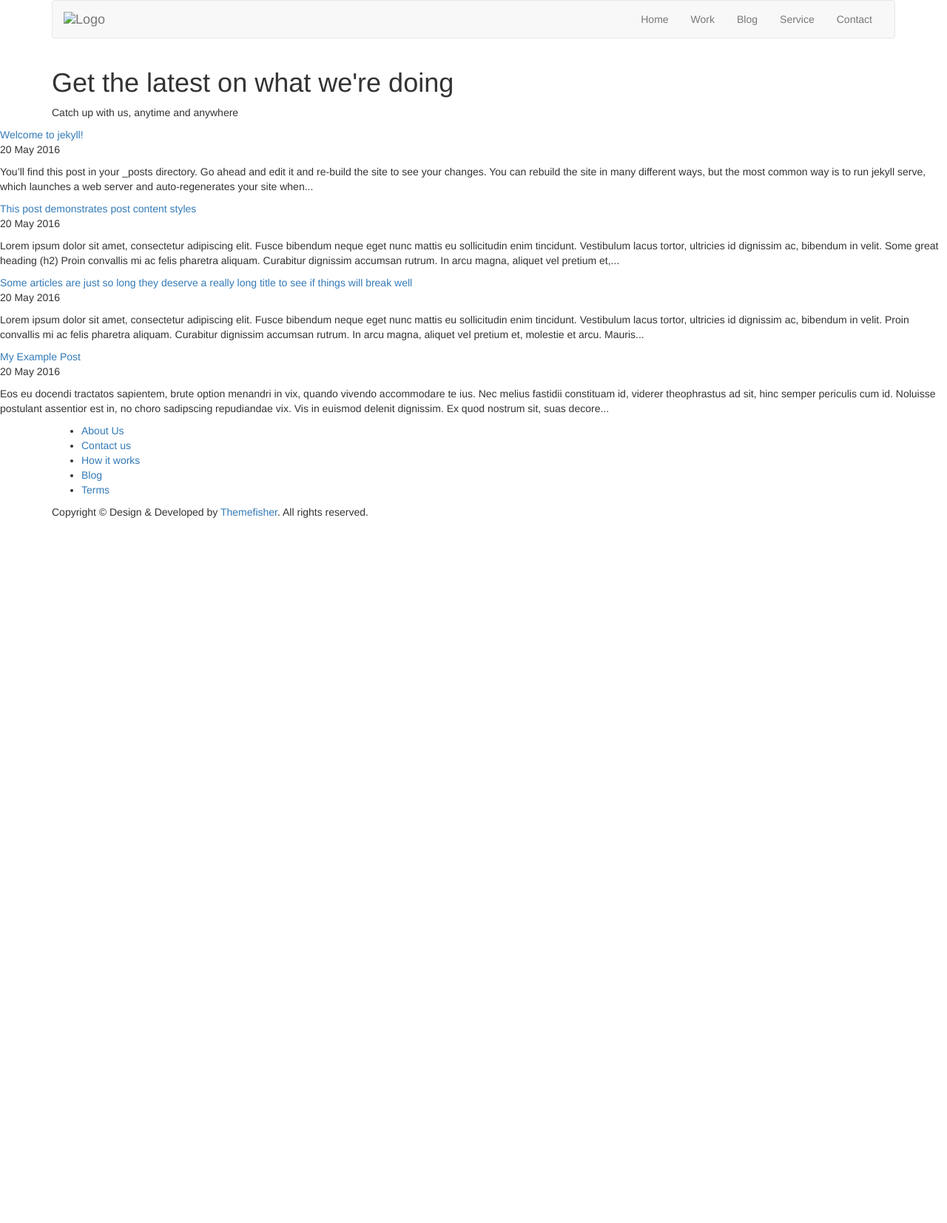
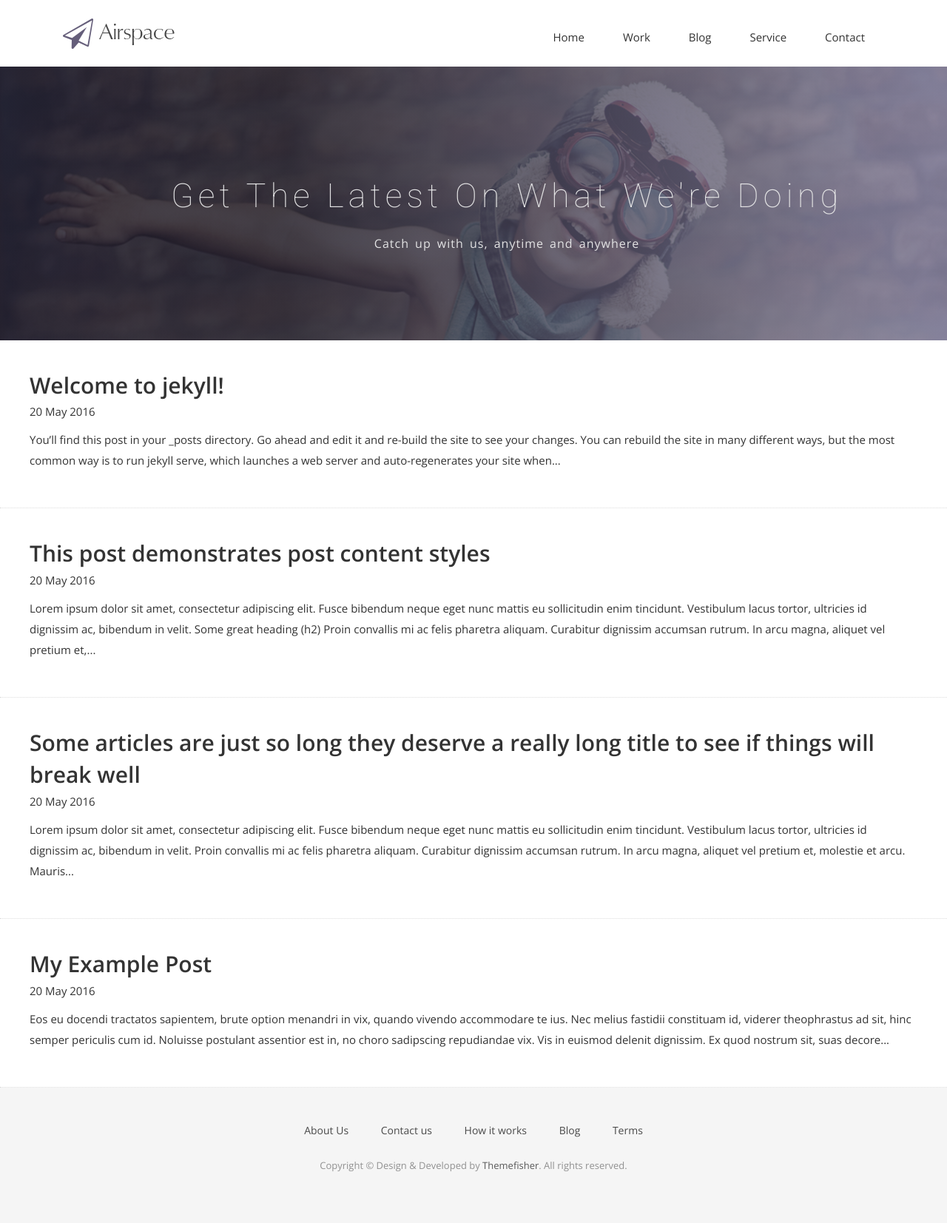
Before and after one commit to alexburn17/CompBeeLab, a Jekyll site: the page built from blog.html, in a window 1280 px wide. Shown: the whole page at 74% size. Built offline with Jekyll 4.4.1, drawn with Linux system fonts in a browser that asks for light colours; nearby versions of some CDN libraries; some web fonts are replaced; library files that are not in the unit come from our copies; before the commit the page ends 900 px from its top, so only the background shows below that.

```diff
--- a/_config.yml
+++ b/_config.yml
@@ -18,7 +18,7 @@ title: Airspace
 subtitle: "A free HTML5 agency template"
 url: "https://alexburn17.github.io/CompBeeLab/" # the base hostname & protocol for your site
 # baseurl: "/the/subpath/of/your/site" # Set this value to "" if you want your site to be root
-baseurl: "CompBeeLab"
+baseurl: "/CompBeeLab/"
 cover: "/assets/cover.png"
 logo: "/assets/logo.png"
 
```
